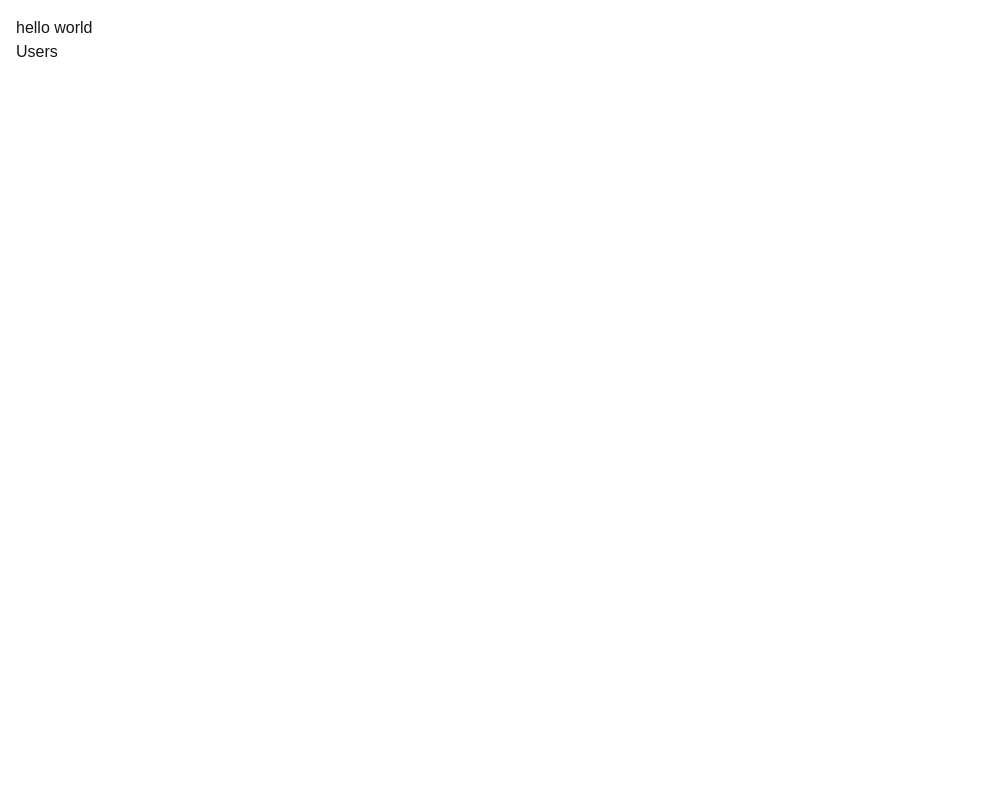
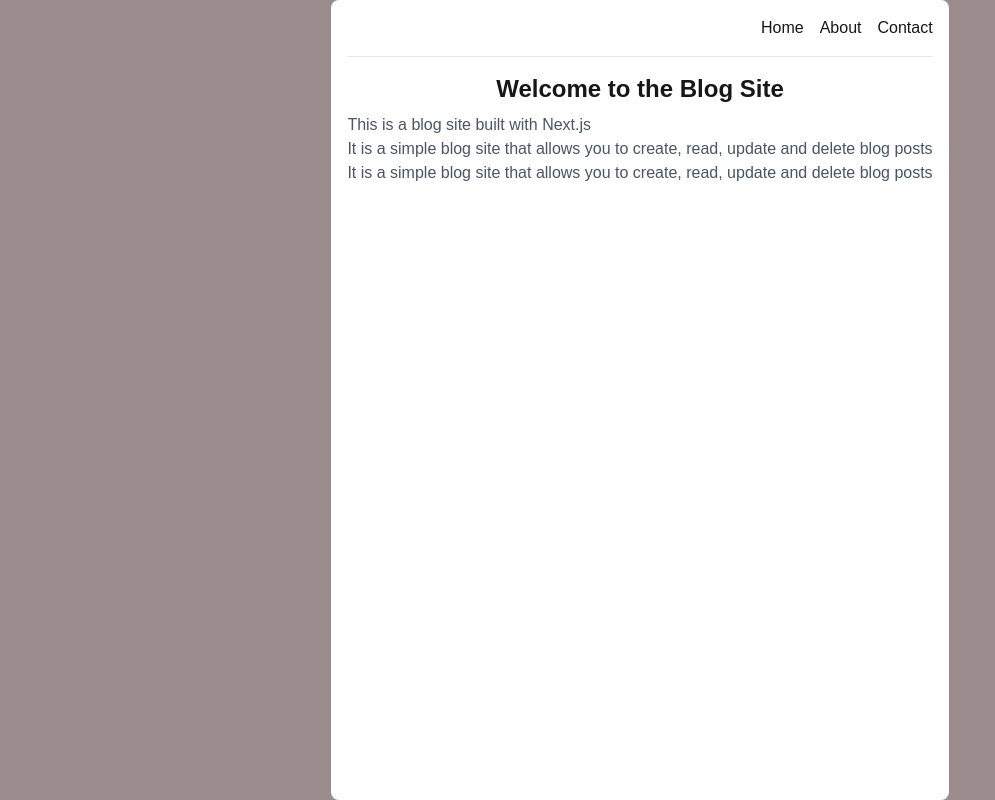
Before and after one commit to pudgynator/blog-site, a Next.js app: page / in a window 1280 px wide. Shown: the whole page, without its empty margins (0-995 px from the left). Built offline with nearby package versions, Linux system fonts and the light colour scheme.

Commit message:
Update styles

```diff
--- a/app/globals.css
+++ b/app/globals.css
@@ -20,8 +20,8 @@
 }
 
 body {
-  padding: 1rem;
-  background: var(--background);
+  padding: 0 100px;
+  background-color: rgb(154, 140, 140);
   color: var(--foreground);
   font-family: Arial, Helvetica, sans-serif;
 }
--- a/app/layout.tsx
+++ b/app/layout.tsx
@@ -13,8 +13,8 @@ const geistMono = Geist_Mono({
 });
 
 export const metadata: Metadata = {
-  title: "Create Next App",
-  description: "Generated by create next app",
+  title: "Next Blog Site",
+  description: "Extreme Blog Site",
 };
 
 export default function RootLayout({ children }: LayoutProps<"/">) {
--- a/app/page.tsx
+++ b/app/page.tsx
@@ -1,10 +1,22 @@
 import Link from "next/link";
+
 
 export default function Home() {
   return (
-    <main>
-      <h1>hello world</h1>
-      <Link href="/users">Users</Link>
-    </main>
+    <div className="mx-auto max-w-7xl bg-white rounded-lg min-h-screen">
+      <div className="flex flex-col items-center p-4">
+      <nav className="flex justify-end items-center gap-4 w-full mb-4 border-b border-gray-200 pb-4">
+        <Link href="/">Home</Link>
+        <Link href="/about">About</Link>
+        <Link href="/contact">Contact</Link>
+      </nav>
+      <main>
+        <h1 className="text-center mb-2 text-2xl font-bold">Welcome to the Blog Site</h1>
+        <p className="text-gray-600">This is a blog site built with Next.js</p>
+        <p className="text-gray-600">It is a simple blog site that allows you to create, read, update and delete blog posts</p>
+        <p className="text-gray-600">It is a simple blog site that allows you to create, read, update and delete blog posts</p>
+      </main>
+      </div>
+    </div>
   );
 }
```
